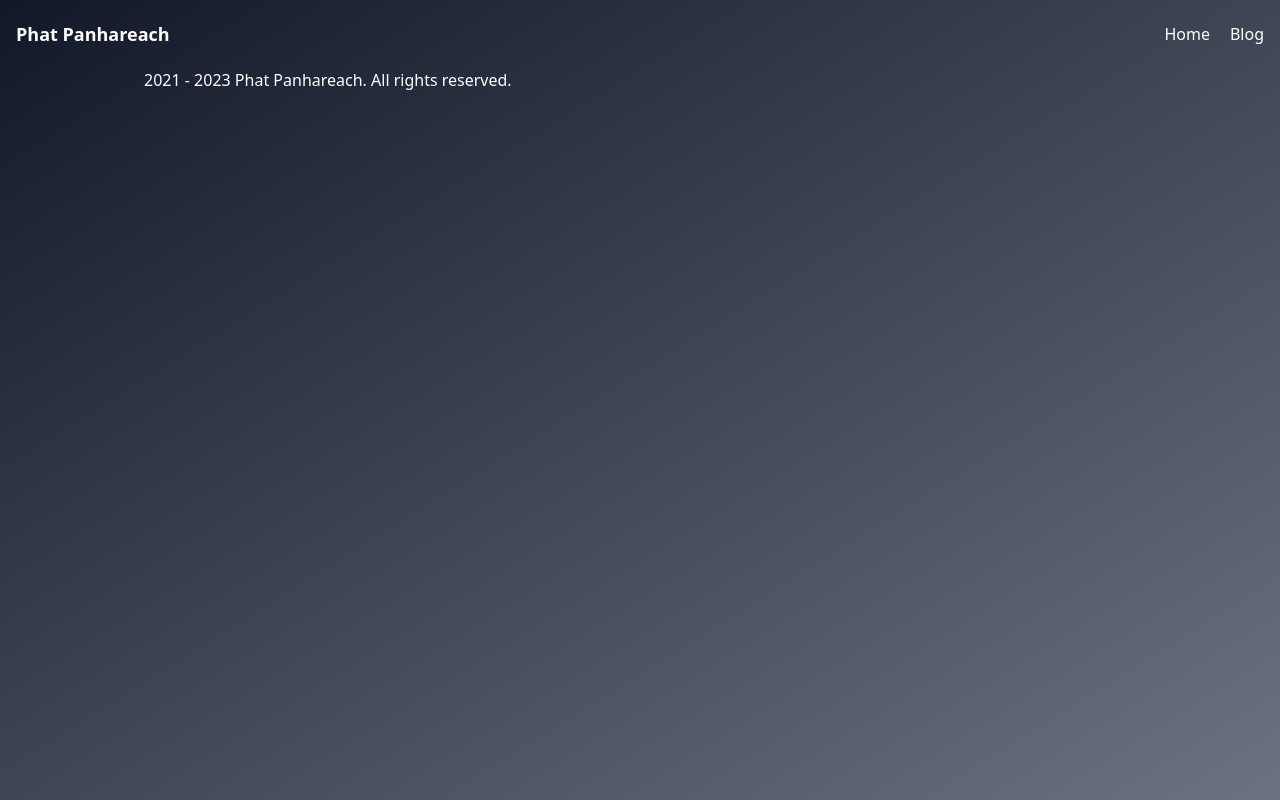
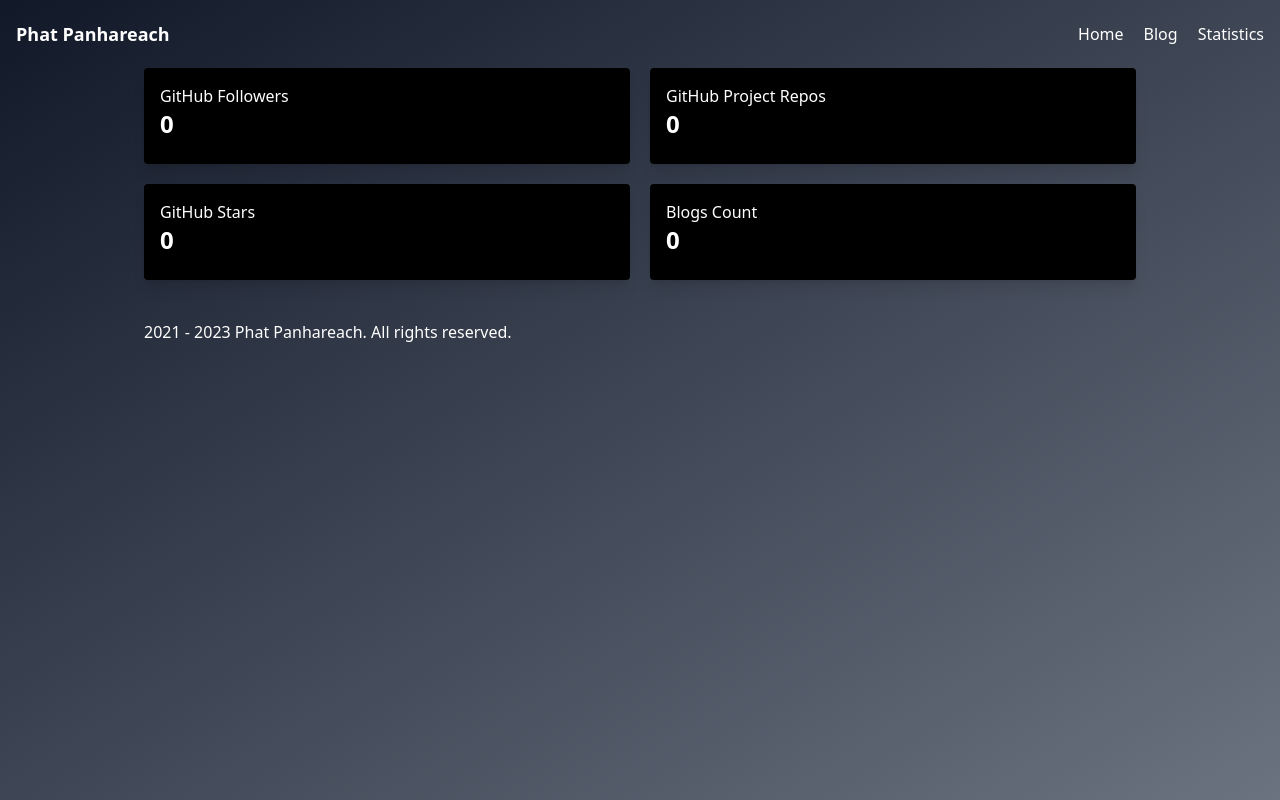
Before and after one commit to Re4ch-Jay/phatpanhareach, a React (Vite) app: page /statistics in a window 1280 px wide. Built offline with nearby package versions, Linux system fonts and the light colour scheme; no server answers; the database is empty.

Commit message:
statistics page

```diff
--- a/src/App.jsx
+++ b/src/App.jsx
@@ -4,6 +4,7 @@ import HomePage from "./pages/HomePage";
 import BlogPage from "./pages/BlogPage";
 import { BrowserRouter, Routes, Route } from "react-router-dom";
 import BlogDetail from "./pages/BlogDetail";
+import Statistics from "./pages/Statistics";
 
 function App() {
 
@@ -14,6 +15,7 @@ function App() {
             <Route path="/" Component={HomePage}/> {/* 👈 Renders at /app/ */}
             <Route path="/blogs" Component={BlogPage}/> {/* 👈 Renders at /app/ */}
             <Route path="/blogs/:id" Component={BlogDetail}/> {/* 👈 Renders at /app/ */}
+            <Route path="/statistics" Component={Statistics}/> {/* 👈 Renders at /app/ */}
           </Routes>
       </PageLayout>
     </BrowserRouter>
--- a/src/components/Hero.jsx
+++ b/src/components/Hero.jsx
@@ -1,6 +1,7 @@
 import React from 'react';
 
 export default function Hero() {
+
   return (
     <div className="p-8 rounded-lg shadow-lg mx-auto max-w-screen-lg mt-20">
       <div className="flex flex-col-reverse md:flex-row justify-between items-center gap-5">
--- a/src/components/Navbar.jsx
+++ b/src/components/Navbar.jsx
@@ -9,6 +9,7 @@ export default function Navbar() {
             <div className="flex flex-row justify-between items-center gap-2 md:gap-5">
                 <NavLink to='/' className="text-white text-xs md:text-base hover:underline cursor-pointer">Home</NavLink>
                 <NavLink to='blogs'  className="text-white text-xs md:text-base hover:underline cursor-pointer">Blog</NavLink>
+                <NavLink to='statistics'  className="text-white text-xs md:text-base hover:underline cursor-pointer">Statistics</NavLink>
             </div>
         </div>
     </div>
--- /dev/null
+++ b/src/hooks/useFetch.js
@@ -0,0 +1,25 @@
+import {useState, useEffect} from 'react'
+
+export default function useFetch(apiEndpoint) {
+    const [data, setData] = useState([])
+    const [error, setError] = useState(null);
+
+    useEffect(() => {
+        fetch(apiEndpoint)
+        .then((response) => {
+            if (!response.ok) {
+                throw Error(`Error: ${response.status} - ${response.statusText}`);
+            }
+        return response.json();
+        })
+        .then((data) => {
+            setData(data);
+        })
+        .catch((error) => {
+            console.error(error);
+            setError(error);
+        });
+    }, [apiEndpoint])
+
+  return {data, error}
+}
--- /dev/null
+++ b/src/pages/Statistics.jsx
@@ -0,0 +1,54 @@
+import {useState, useEffect} from 'react'
+import { NavLink } from "react-router-dom"
+import Card from '../components/Card'
+import React from 'react';
+import { collection, getDocs } from 'firebase/firestore';
+import db from '../firebase';
+import useFetch from '../hooks/useFetch';
+
+export default function Statistics() {
+  const username = 'Re4ch-Jay';
+  const [blogCount, setBlogCount] = useState([]);
+
+  const { data: gitHubFollowers } = useFetch(`https://api.github.com/users/${username}/followers`);
+  const { data: gitHubRepos } = useFetch(`https://api.github.com/users/${username}/repos?per_page=100&page=1`);
+  const { data: gitHubStars } = useFetch(`https://api.github.com/users/${username}/starred?per_page=100`);
+
+  useEffect(() => {
+     const getBlogs = async () => {
+      try {
+        const data = await getDocs(collection(db, "blogs"))
+        setBlogCount(data.docs.map((doc) => ({ ...doc.data(), id: doc.id })).length);
+
+      } catch (error) {
+        console.log(error)
+      }
+     }
+     getBlogs();
+  },[]);
+
+
+  return (
+    <div className='container mx-auto max-w-screen-lg px-4 py-5'>
+      <div className='grid grid-cols-1 md:grid-cols-2 justify-between items-center gap-5'>
+          <StatisticCard title='GitHub Followers' followersCount={gitHubFollowers.length} link={'https://github.com/Re4ch-Jay'} />
+          <StatisticCard title='GitHub Project Repos' followersCount={gitHubRepos.length} link={'https://github.com/Re4ch-Jay'} />
+          <StatisticCard title='GitHub Stars' followersCount={gitHubStars.length} link={'https://github.com/Re4ch-Jay'} />
+          <StatisticCard title='Blogs Count' followersCount={blogCount} link={'/blogs'} />
+      </div>
+    </div>
+  )
+}
+
+function StatisticCard({title, followersCount, link, ...props}) {
+  return (
+    <NavLink to={link} {...props} target='_blank'>
+    <Card className="sm:h-28 md:h-24">
+      <>
+        <p className="text-base">{title}</p>
+        <p className="text-2xl font-bold">{followersCount}</p>
+      </>
+    </Card>
+    </NavLink>
+  )
+}
```
